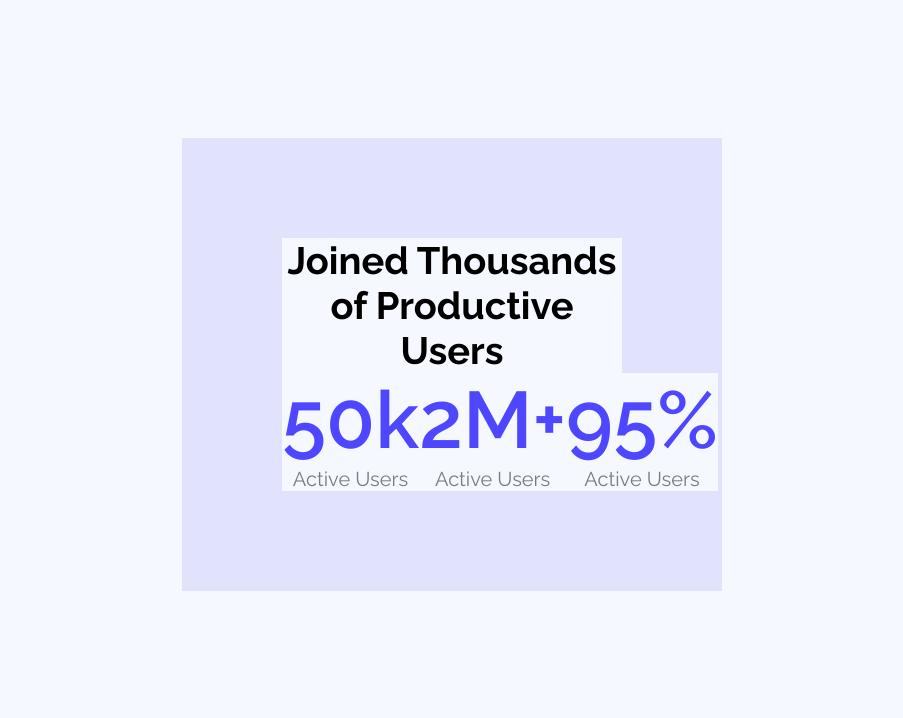
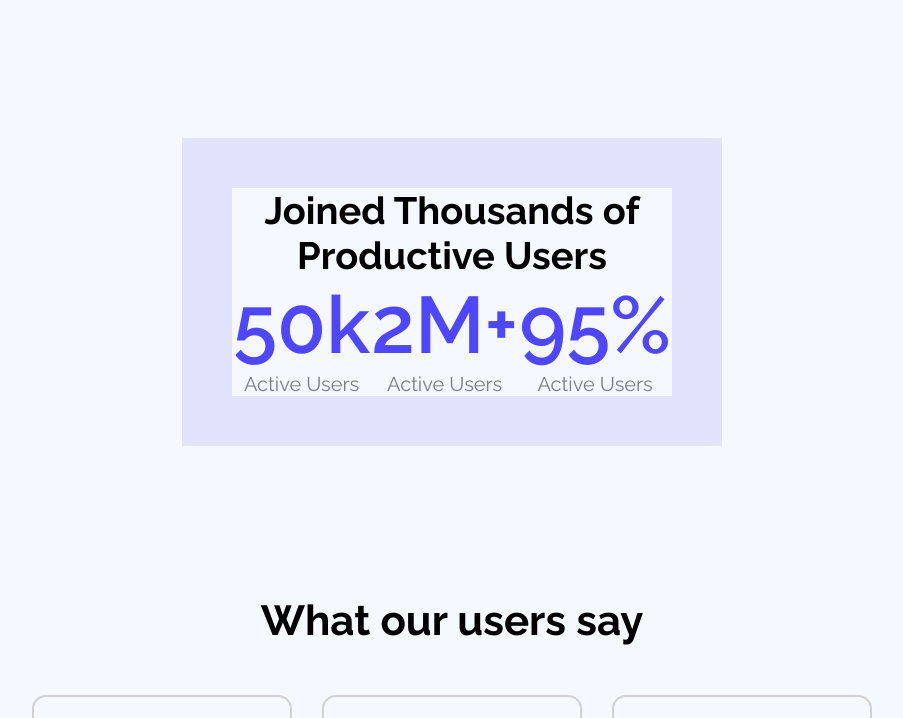
Before and after one commit to thesmahmud77/Assignment-1, a plain HTML site: page index.html in a window 1280 px wide. Shown: the part 1400-2118 px from the top of the page, without its empty margins (188-1091 px from the left). Drawn offline with Linux system fonts and the light colour scheme.

Commit message:
fix update

```diff
--- a/Style/style.css
+++ b/Style/style.css
@@ -95,15 +95,19 @@ main{
 /* Productive Users */
 
 .productive-user{
+
     background-color: rgba(51, 45, 236, 0.1);
     text-align: center;
+    /* width: 1140px;
+    height: 500px; */
     margin: 50px 150px;
-    padding: 100px;
+    padding: 50px;
 }
 .pu-content-Wra{
     display: flex;
     justify-content: space-evenly;
-
+    margin: none;
+    padding: none;
 }
 
 .pu-main-heading{
@@ -185,6 +189,10 @@ main{
     align-items: center;
     justify-content: space-evenly;
 }
+.focus-image-container{
+    text-align: center;
+    margin-top: 50px;
+}
 .focus-container{
     display: block;
     align-items: center;
--- a/index.html
+++ b/index.html
@@ -31,7 +31,8 @@
               <img class="action-image" src="Assets/wc-mini.png" alt="Action Image">
             </div>
         </section>
-        <section class="productive-user">
+        <section>
+           <div class="productive-user">
             <h1 class="pu-main-heading">Joined Thousands of Productive Users</h1>
             <div class="pu-content-Wra">
                 <div class="pu-content">
@@ -46,6 +47,7 @@
                     <h1 class="pu-heading">95%</h1>
                     <p class="pu-para">Active Users</p>
                 </div>
+           </div>
 
             </div>
         </section>
@@ -109,7 +111,9 @@
                  <p class="focus-para">This template instantly leveled up our presence.” – Studio Vertex</p>
                  <a href="#"><button class="btn-Primary"> Get Started Free</button></a>
                 </div>
-                <img class="focus-image" src="Assets/wc-big.png" alt="">
+                <div class="focus-image-container">
+                    <img class="focus-image" src="Assets/wc-big.png" alt="">
+                </div>
         </section>
         <section class="news">
             <div class="news-container">
```
